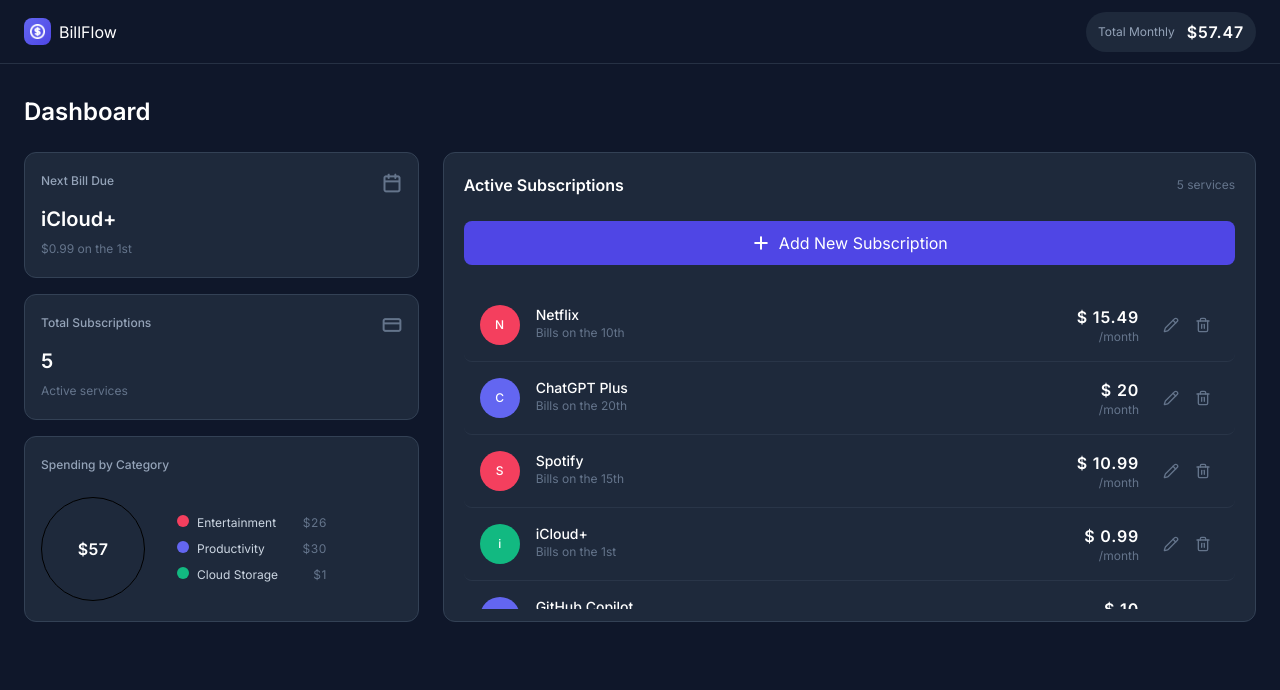
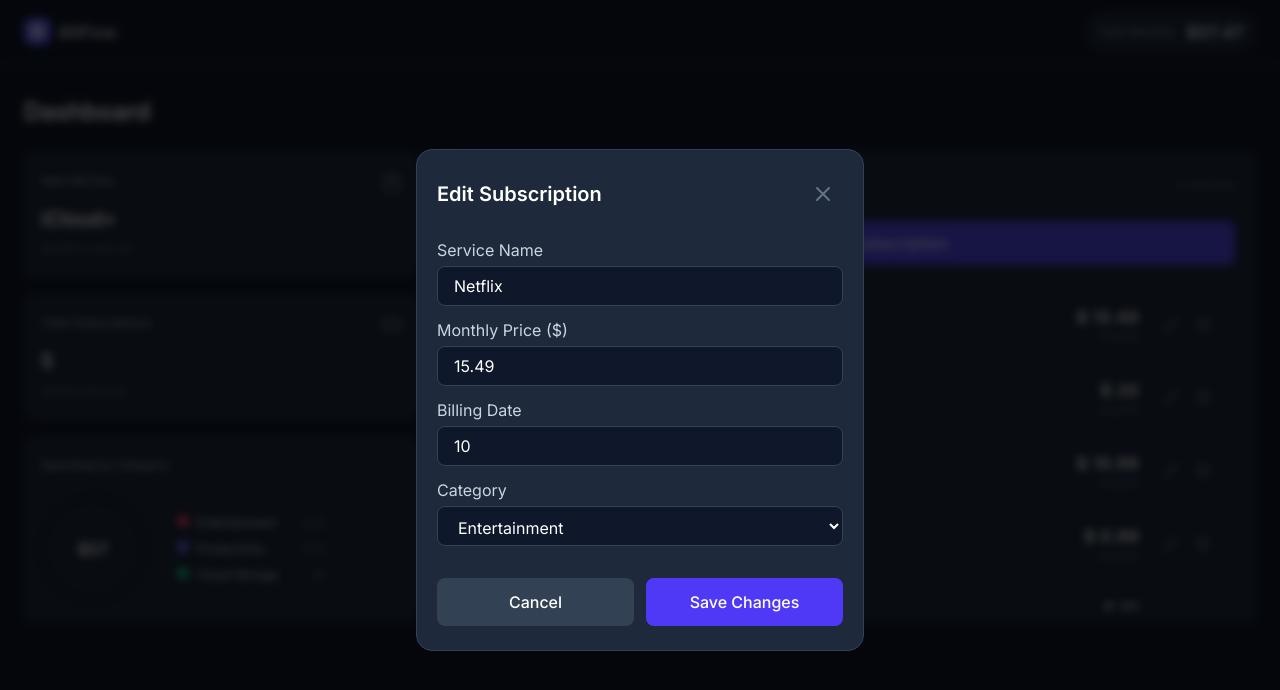
Before and after one commit to YuzStack/55_BillFlow, a React (Vite) app: page / in a window 1280 px wide. Both pictures are taken after a click on the button 1171 px from the left and 325 px from the top of the page. Shown: the top 690 px of the page. Built offline with nearby package versions, Linux system fonts and the light colour scheme; a web font is replaced by a local one.

Commit message:
Add 'Edit subscription' feature

```diff
--- a/src/components/App.jsx
+++ b/src/components/App.jsx
@@ -19,6 +19,7 @@
   const [subs, setSubs] = useState(initialSubscriptions);
   const [isAddingSub, setIsAddingSub] = useState(false);
   const [isDeletingSub, setIsDeletingSub] = useState(false);
+  const [isEditingSub, setIsEditingSub] = useState(false);
   const [selectedSub, setSelectedSub] = useState(null);
 
   const totalMonthlyBill = subs.reduce((acc, cur) => acc + cur.price, 0) || 0;
@@ -31,7 +32,6 @@
   const handleStageDeleteSub = function (subId) {
     setIsDeletingSub(true);
 
-    // Get the selected subscription
     const selectedSub = subs.find(sub => sub.id === subId);
     setSelectedSub(selectedSub);
   };
@@ -43,6 +43,27 @@
 
   const handleDeleteSub = function (subId) {
     setSubs(curSubs => curSubs.filter(sub => sub.id !== subId));
+  };
+
+  const handleStageEditSub = function (subId) {
+    setIsEditingSub(true);
+
+    const selectedSub = subs.find(sub => sub.id === subId);
+    setSelectedSub(selectedSub);
+  };
+
+  const handleUnstageEditSub = function () {
+    setSelectedSub(null);
+    setIsEditingSub(false);
+  };
+
+  const handleEditSub = function (editedSubObj) {
+    setSubs(curSubs =>
+      curSubs.map(sub => (sub.id === selectedSub.id ? editedSubObj : sub)),
+    );
+
+    setSelectedSub(null);
+    setIsEditingSub(false);
   };
 
   return (
@@ -61,7 +82,11 @@
 
         <Subscriptions>
           <Header numSubs={numSubs} setIsAddingSub={setIsAddingSub} />
-          <SubList subs={subs} onStageDeleteSub={handleStageDeleteSub} />
+          <SubList
+            subs={subs}
+            onStageDeleteSub={handleStageDeleteSub}
+            onStageEditSub={handleStageEditSub}
+          />
         </Subscriptions>
       </Dashboard>
 
@@ -69,12 +94,18 @@
         <AddSubForm onAddSub={handleAddSub} setIsAddingSub={setIsAddingSub} />
       )}
 
-      {/* <EditSubForm /> */}
+      {isEditingSub && (
+        <EditSubForm
+          selectedSub={selectedSub}
+          onUnstageEditSub={handleUnstageEditSub}
+          onEditSub={handleEditSub}
+        />
+      )}
 
       {isDeletingSub && (
         <DeleteSubDialog
           selectedSub={selectedSub}
-          onUnstageSub={handleUnstageDeleteSub}
+          onUnstageDeleteSub={handleUnstageDeleteSub}
           onDeleteSub={handleDeleteSub}
         />
       )}
--- a/src/components/DeleteSubDialog.jsx
+++ b/src/components/DeleteSubDialog.jsx
@@ -1,9 +1,9 @@
 import { TriangleAlert } from 'lucide-react';
 
-function DeleteSubDialog({ selectedSub, onUnstageSub, onDeleteSub }) {
+function DeleteSubDialog({ selectedSub, onUnstageDeleteSub, onDeleteSub }) {
   const handleDeleteSub = function () {
     onDeleteSub(selectedSub.id);
-    onUnstageSub();
+    onUnstageDeleteSub();
   };
 
   return (
@@ -25,7 +25,7 @@
 
         <div className='flex gap-3'>
           <button
-            onClick={onUnstageSub}
+            onClick={onUnstageDeleteSub}
             type='button'
             className='h-10 flex-1 cursor-pointer rounded-lg bg-[#334155] p-2 text-sm font-medium duration-300 hover:scale-102 hover:bg-[#475569] sm:h-12 sm:px-4 sm:py-2.5 sm:text-base'
           >
--- a/src/components/EditSubForm.jsx
+++ b/src/components/EditSubForm.jsx
@@ -1,12 +1,36 @@
 import { X } from 'lucide-react';
+import { useState } from 'react';
 
-function EditSubForm() {
+function EditSubForm({ selectedSub, onUnstageEditSub, onEditSub }) {
+  const [name, setName] = useState(selectedSub.name);
+  const [price, setPrice] = useState(selectedSub.price);
+  const [billingDate, setBillingDate] = useState(selectedSub.billingDate);
+  const [category, setCategory] = useState(selectedSub.category);
+
+  const handleSubmit = function (e) {
+    e.preventDefault();
+
+    const editedSub = {
+      id: crypto.randomUUID(),
+      name,
+      price,
+      billingDate,
+      category,
+    };
+
+    onEditSub(editedSub);
+  };
+
   return (
     <div className='fixed inset-0 z-20 flex items-center justify-center bg-black/70 backdrop-blur-xs'>
-      <form className='bg-light-navyblue w-xs rounded-2xl border border-[#334155] px-5 py-6 sm:w-md lg:w-md'>
+      <form
+        onSubmit={handleSubmit}
+        className='bg-light-navyblue w-xs rounded-2xl border border-[#334155] px-5 py-6 sm:w-md lg:w-md'
+      >
         <div className='mb-6 flex items-center justify-between'>
           <h2 className='text-xl font-semibold'>Edit Subscription</h2>
           <button
+            onClick={onUnstageEditSub}
             type='button'
             className='text-dark-gray cursor-pointer rounded-lg p-2 duration-300 hover:scale-105 hover:bg-[#334156] hover:text-white'
           >
@@ -18,33 +42,49 @@
           <label className='flex flex-col gap-1'>
             <span className='text-md text-[#CBD5E1]'>Service Name</span>
             <input
+              value={name}
+              onChange={e => setName(e.target.value)}
               type='text'
               required
               placeholder='e.g., Netflix'
               className='bg-dark-navyblue placeholder-dark-gray focus:ring-warm-purple h-10 w-full rounded-lg border border-[#334155] px-4 py-2.5 duration-200 focus:border-transparent focus:ring-2 focus:outline-none'
             />
           </label>
+
           <label className='flex flex-col gap-1'>
             <span className='text-md text-[#CBD5E1]'>Monthly Price ($)</span>
             <input
+              value={price}
+              onChange={e => setPrice(Number(e.target.value))}
               type='number'
               required
               placeholder='0.00'
               className='bg-dark-navyblue placeholder-dark-gray focus:ring-warm-purple h-10 w-full rounded-lg border border-[#334155] px-4 py-2.5 duration-200 focus:border-transparent focus:ring-2 focus:outline-none'
             />
           </label>
+
           <label className='flex flex-col gap-1'>
             <span className='text-md text-[#CBD5E1]'>Billing Date</span>
             <input
+              value={billingDate}
+              onChange={e => {
+                if (e.target.value <= 31)
+                  setBillingDate(Number(e.target.value));
+              }}
               type='number'
               required
               placeholder='Day of month (1-31)'
               className='bg-dark-navyblue placeholder-dark-gray focus:ring-warm-purple h-10 w-full rounded-lg border border-[#334155] px-4 py-2.5 duration-200 focus:border-transparent focus:ring-2 focus:outline-none'
             />
           </label>
+
           <label className='flex flex-col gap-1'>
             <span className='text-md text-[#CBD5E1]'>Category</span>
-            <select className='bg-dark-navyblue focus:ring-warm-purple h-10 w-full rounded-lg border border-[#334155] px-4 py-2.5 duration-200 focus:border-transparent focus:ring-2 focus:outline-none'>
+            <select
+              value={category}
+              onChange={e => setCategory(e.target.value)}
+              className='bg-dark-navyblue focus:ring-warm-purple h-10 w-full rounded-lg border border-[#334155] px-4 py-2.5 duration-200 focus:border-transparent focus:ring-2 focus:outline-none'
+            >
               <option value='Entertainment'>Entertainment</option>
               <option value='Productivity'>Productivity</option>
               <option value='Cloud Storage'>Cloud Storage</option>
@@ -54,6 +94,7 @@
 
         <div className='mt-8 flex gap-3'>
           <button
+            onClick={onUnstageEditSub}
             type='button'
             className='h-10 flex-1 cursor-pointer rounded-lg bg-[#334155] p-2 text-sm font-medium duration-300 hover:scale-102 hover:bg-[#475569] sm:h-12 sm:px-4 sm:py-2.5 sm:text-base'
           >
--- a/src/components/Sub.jsx
+++ b/src/components/Sub.jsx
@@ -12,7 +12,7 @@
   }
 };
 
-function Sub({ sub, onStageDeleteSub }) {
+function Sub({ sub, onStageDeleteSub, onStageEditSub }) {
   return (
     <li className='flex min-w-75 items-center justify-between rounded-lg border-b border-[#293548] px-1 py-2 duration-300 hover:scale-101 hover:bg-[#293548] sm:p-4'>
       <div className='flex gap-4'>
@@ -37,7 +37,10 @@
           <p className='text-dark-gray text-xs'>/month</p>
         </div>
         <div className='flex items-center gap-0'>
-          <button className='text-dark-gray cursor-pointer rounded-lg p-2 duration-300 hover:scale-105 hover:bg-[#334156] hover:text-white'>
+          <button
+            onClick={() => onStageEditSub(sub.id)}
+            className='text-dark-gray cursor-pointer rounded-lg p-2 duration-300 hover:scale-105 hover:bg-[#334156] hover:text-white'
+          >
             <Pencil size={16} />
           </button>
           <button
--- a/src/components/SubList.jsx
+++ b/src/components/SubList.jsx
@@ -1,10 +1,15 @@
 import Sub from './Sub';
 
-function SubList({ subs, onStageDeleteSub }) {
+function SubList({ subs, onStageDeleteSub, onStageEditSub }) {
   return (
     <ul className='max-h-80 overflow-y-scroll'>
       {subs.map(sub => (
-        <Sub sub={sub} key={sub.id} onStageDeleteSub={onStageDeleteSub} />
+        <Sub
+          sub={sub}
+          key={sub.id}
+          onStageDeleteSub={onStageDeleteSub}
+          onStageEditSub={onStageEditSub}
+        />
       ))}
     </ul>
   );
```
